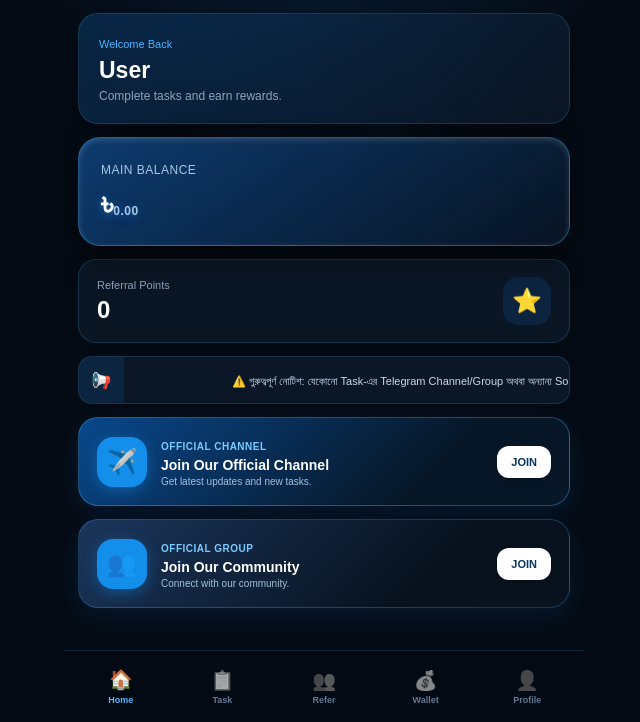
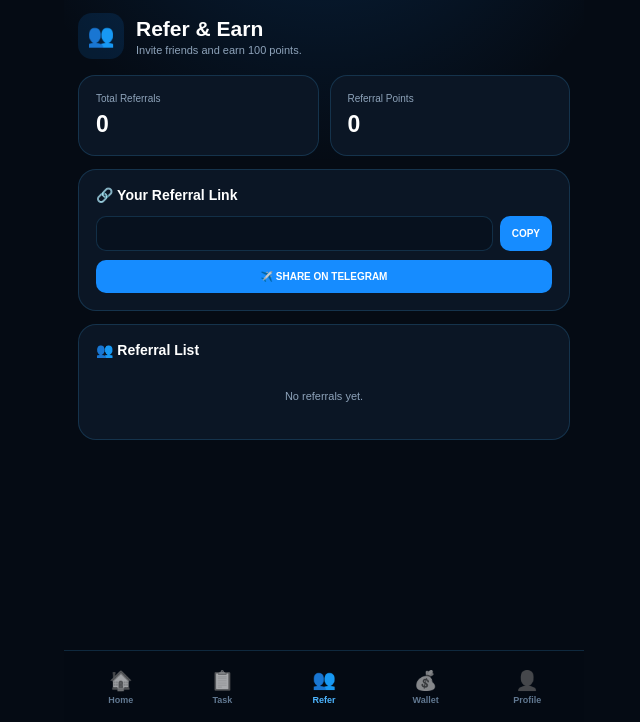
Before and after one commit to sathi-broadcast-audio/BS-Task-Zone-, a website: page index.html in a window 1280 px wide. Both pictures are taken after a click on the button "👥 Refer". Shown: the part 78-800 px from the top of the page, without its empty margins (316-956 px from the left). Drawn offline with Linux system fonts and the light colour scheme.

Commit message:
Update index.html

```diff
--- a/index.html
+++ b/index.html
@@ -234,5 +234,24 @@
   </div>
 
   <script src="script.js"></script>
+  <script>
+    // Navigation Switching Logic
+    document.querySelectorAll('.nav-button').forEach(button => {
+      button.addEventListener('click', () => {
+        const targetScreenId = button.getAttribute('data-screen');
+
+        // Remove active class from all buttons and screens
+        document.querySelectorAll('.nav-button').forEach(btn => btn.classList.remove('active'));
+        document.querySelectorAll('.screen').forEach(scr => scr.classList.remove('active'));
+
+        // Add active class to clicked button and target screen
+        button.classList.add('active');
+        const targetScreen = document.getElementById(targetScreenId);
+        if (targetScreen) {
+          targetScreen.classList.add('active');
+        }
+      });
+    });
+  </script>
 </body>
-  </html>
+</html>
```
